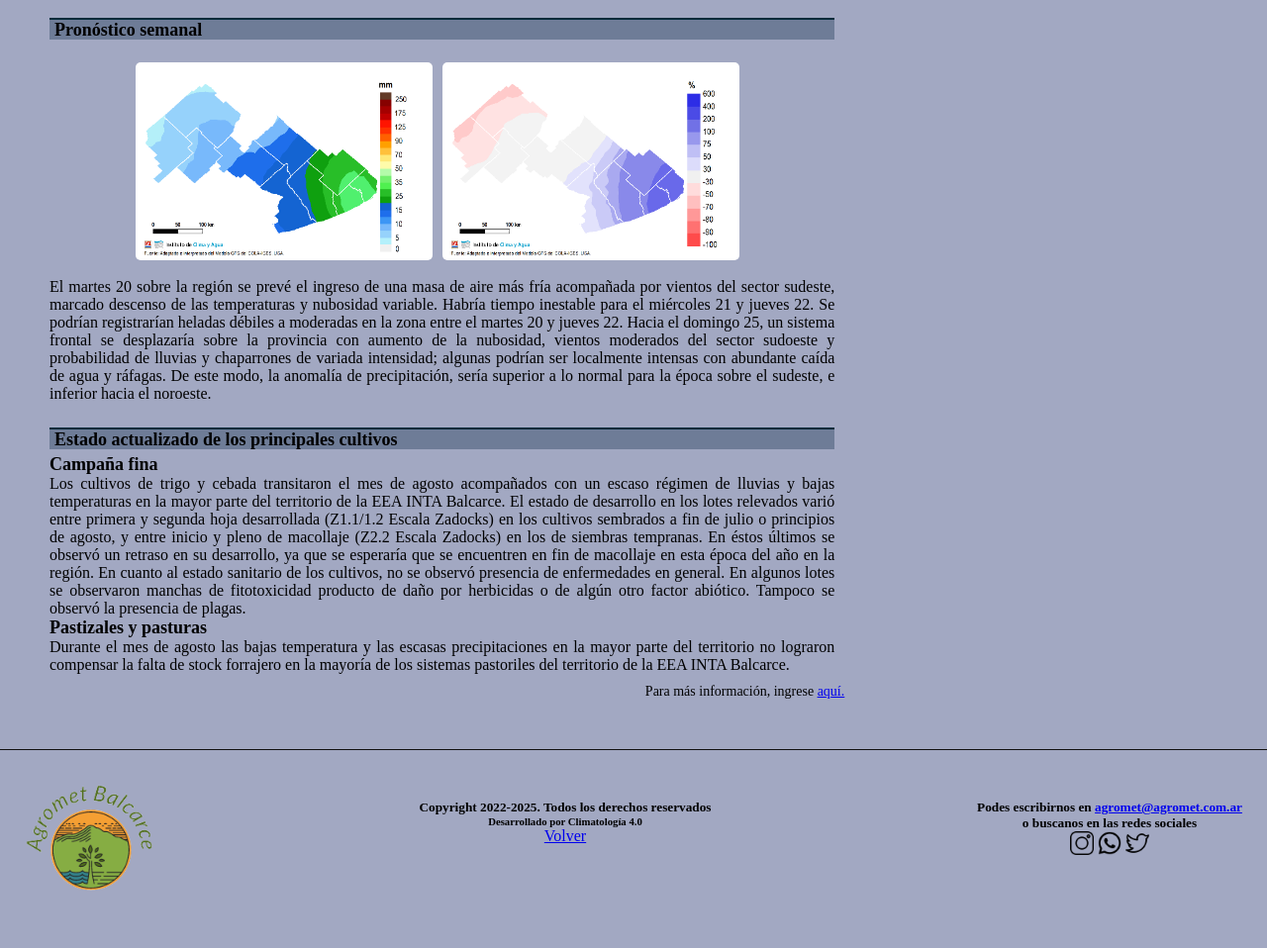
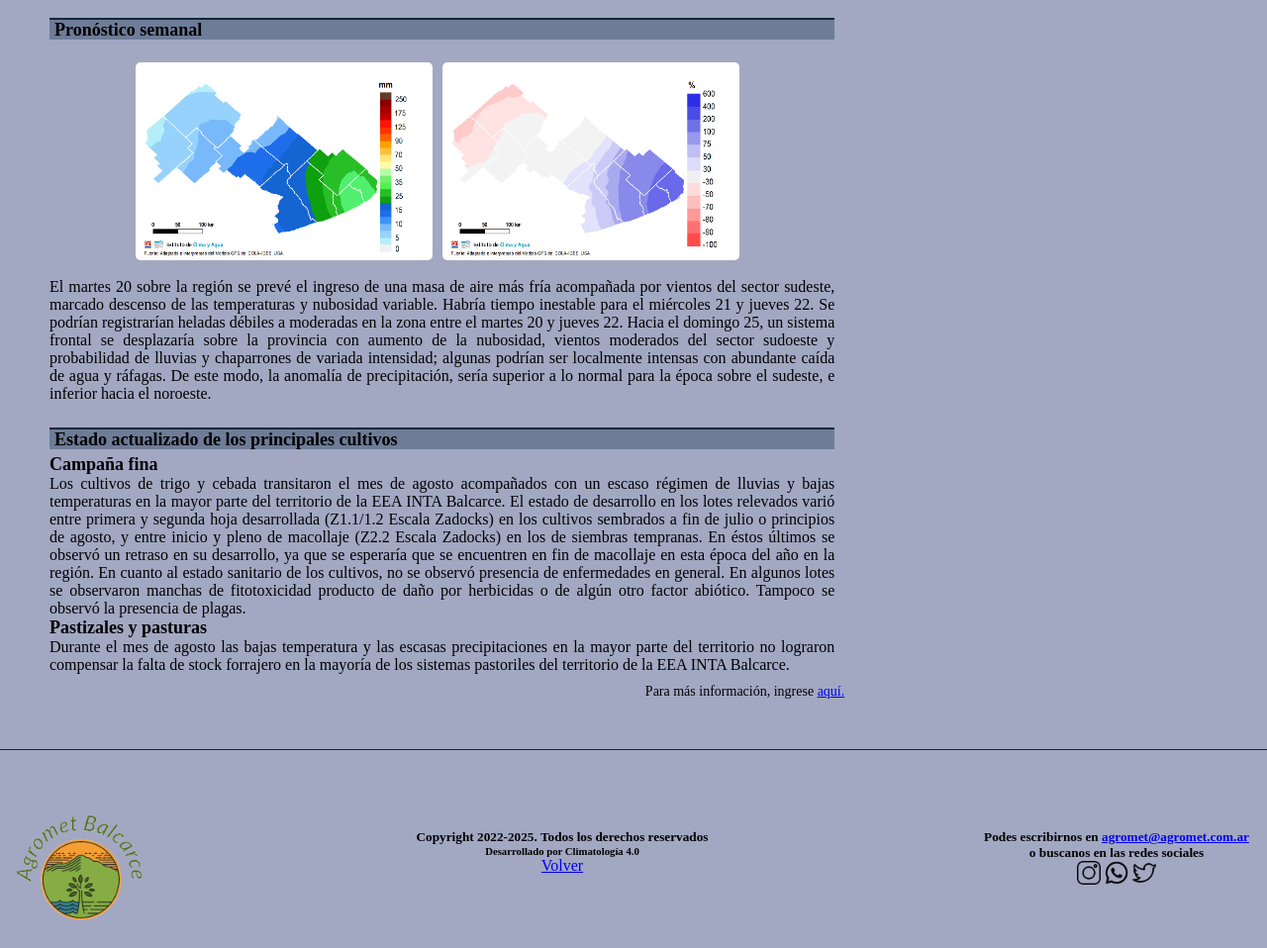
Before and after one commit to CarolinaDume/AgrometBalcarce, a plain HTML site: page index.html in a window 1280 px wide. Shown: the part 374-1332 px from the top of the page at 99% size. Drawn offline with Linux system fonts and the light colour scheme; no server answers; a web font is replaced by a local one.

Commit message:
Add files via upload

```diff
--- a/estilos/style.css
+++ b/estilos/style.css
@@ -175,13 +175,15 @@ header nav{
 .footer {
     display: flex;
     flex-direction: row;
-    height: 100%;
-    width: 100%;
     columns: 3;
     column-gap: 20%;
-    border-top: 1px solid #111111;
-    padding: 10px;
-    max-width: 100%;
+    border-top: 1px solid #022B3A;
+    bottom: 0;
+    left: 0;
+    right: 0;
+    height: auto;
+    width: 100vw;
+    padding-top: 40px;
 }
 
 .footer .logo {
```
